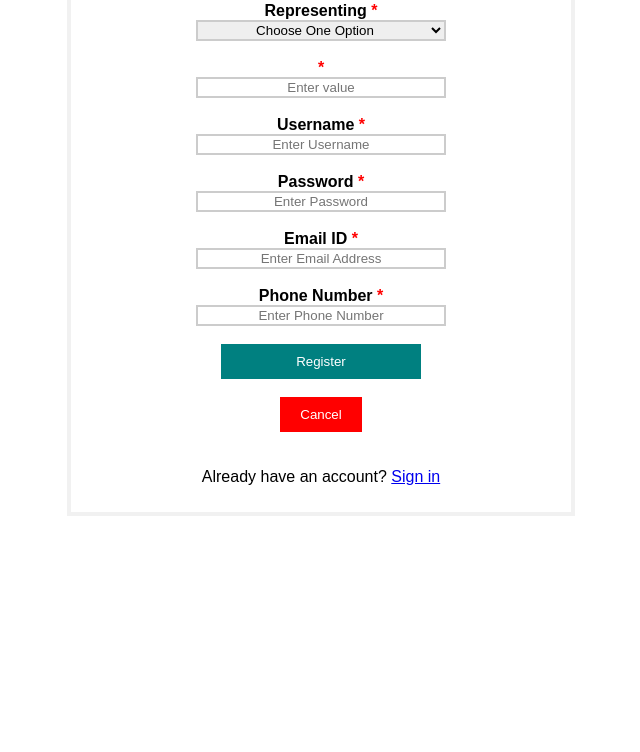
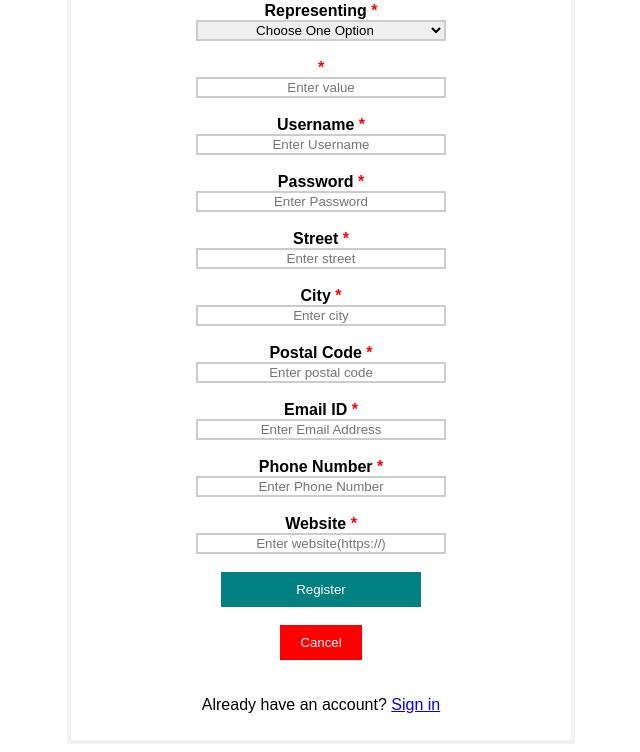
Before and after one commit to Anirudh-Chandran/B9CY100_2223_APT_10626568_10632013_10547037, a Flask app: page /Registration in a window 1280 px wide. Shown: the part 195-947 px from the top of the page, without its empty margins (319-959 px from the left). Before the commit the page ends 711 px from the top, so only its background shows below. Run offline with Flask 2, Linux system fonts and the light colour scheme.

Commit message:
registration_with_dataentry

```diff
--- a/Python_Code/app.py
+++ b/Python_Code/app.py
@@ -25,6 +25,17 @@ def Database_Connection():
     connection = pyodbc.connect('DRIVER={ODBC Driver 17 for SQL Server};SERVER='+server+';DATABASE='+database+';ENCRYPT=yes;UID='+username+';PWD='+ password)
     return connection.cursor()
 
+
+def hospital_entry(h_provider,street,city,postcode,website,email,phone_no):
+    cursor = Database_Connection()
+    cursor.execute("INSERT INTO HOSPITAL(H_name,H_street,H_city,H_postal_code,H_website,H_email,H_phone) VALUES(?,?,?,?,?,?,?)",h_provider,street,city,postcode,website,email,phone_no)
+    cursor.commit()
+
+
+def vendor_entry(v_provider,street,city,postcode,website,email,phone_no,v_about_us):
+    cursor = Database_Connection()
+    cursor.execute("INSERT INTO VENDOR(V_name,V_street,V_city,V_postal_code,V_website,V_email,V_phone_no,v_about_us) VALUES (?,?,?,?,?,?,?,?)",v_provider,street,city,postcode,website,email,phone_no,v_about_us)
+    cursor.commit()
 
 def prod_Dataentry(Prod_Name,Prod_Size,Description,bin_data):
     handler = Database_Connection()
@@ -181,13 +192,8 @@ def logout():
 def register():
     if request.method == 'POST':
         usertype = request.form.get('user_type')
-        if usertype == "Hospital":
-            h_provider = request.form['provider']
-        elif usertype == "Manufacturer / Vendor":
-            v_provider = request.form['provider']
-        else:
-            flash("Please select a usertype")
-            return redirect("/Registration")
+        h_provider = None
+        v_provider = None
         spl_char = ['%','!','@','#','$','^','&','*','(',')','_','-','=','+']
         upper_char = string.ascii_uppercase
         lower_char = string.ascii_lowercase
@@ -201,6 +207,10 @@ def register():
         for i in password:
             if i in spl_char or i in upper_char or i in lower_char or i in number_char:
                 continue
+        street = request.form['street']
+        city = request.form['city']
+        postcode = request.form['postcode']
+        website = request.form['website']
         email = request.form['email']
         if '@' not in email or "dbs.ie" not in email:
             flash("Incorrect email id")
@@ -209,7 +219,17 @@ def register():
         if not int(phone_no) or len(phone_no) > 10:
             flash("Incorrect phone number")
             return redirect("/Registration")
+
         credentials_addition(usertype,username,password)
+        if usertype == "Hospital":
+            h_provider = request.form['provider']
+            if h_provider is not None:
+                hospital_entry(h_provider,street,city,postcode,website,email,phone_no)
+        else:
+            v_provider = request.form['provider']
+            v_about_us = request.form['aboutus']
+            if v_provider is not None:
+                vendor_entry(v_provider,street,city,postcode,website,email,phone_no,v_about_us)
         return redirect('/Login')
     else:
         return render_template("registration.html")
--- a/Python_Code/credentials.xml
+++ b/Python_Code/credentials.xml
@@ -1 +1 @@
-<Credentials><Vendor><default>" "</default></Vendor><Hospital><default>" "</default><arjun>P@ssw0rd</arjun></Hospital><Admin><admin>password</admin></Admin></Credentials>
+<Credentials><Vendor><default>" "</default></Vendor><Hospital><default>" "</default><arjun>P@ssw0rd</arjun><arnold>Fr1end$0</arnold></Hospital><Admin><admin>password</admin></Admin></Credentials>
--- a/Python_Code/templates/registration.html
+++ b/Python_Code/templates/registration.html
@@ -91,7 +91,7 @@
 						{{ message }}
 					{% endfor %}
 			</div>
-            <div class="container">
+            <div class="container" id="container_id">
                 <label for="user_type"><b>Representing<b style="color: red"> *</b></b></label><br>
                 <select name="user_type" id="user_type" onchange = "if (this.selectedIndex) display();" required>
                     <option name="none">Choose One Option</option>
@@ -107,10 +107,30 @@
 						if(document.getElementById("user_type").value == "Manufacturer / Vendor"){
 							document.getElementById("provider").innerHTML = "Vendor Details";
 							document.getElementById("place").placeholder = "Vendor Name";
+							var inp = document.createElement("input");
+							inp.setAttribute("type","text");
+							inp.setAttribute("placeholder","Enter a description");
+							inp.setAttribute("name","aboutus");
+							inp.setAttribute("id","aboutus");
+							document.getElementById("container_id").insertBefore(inp,document.getElementById("submission"));
+							var breaker = document.createElement("br");
+							document.getElementById("container_id").insertBefore(breaker,document.getElementById("aboutus"));
+							var breaker2 = document.createElement("br");
+							document.getElementById("container_id").insertBefore(breaker2,document.getElementById("submission"));
+							var breaker3 = document.createElement("br");
+							document.getElementById("container_id").insertBefore(breaker3,breaker2)
+							var abus = document.createElement("label");
+							var l = document.createTextNode("About Us");
+							abus.setAttribute("for", "aboutus");
+							abus.setAttribute("id","breaker");
+							abus.appendChild(l);
+							document.getElementById("container_id").insertBefore(abus,breaker);
+
 						}
 
 					}
 				</script>
+
                 <label for ="provider" id="provider"><b> <b style="color: red"> *</b></b></label><br>
 				<input type="text" placeholder="Enter value" id="place" name="provider" required ><br><br>
 
@@ -120,13 +140,25 @@
                 <label for="pwd"><b>Password<b style="color: red"> *</b></b></label><br>
                 <input type="password" placeholder="Enter Password" name="pwd" required><br><br>
 
+				<label for="street"><b>Street<b style="color: red"> *</b></b></label><br>
+                <input type="text" placeholder="Enter street" name="street" ><br><br>
+
+				<label for="city"><b>City<b style="color: red"> *</b></b></label><br>
+                <input type="text" placeholder="Enter city" name="city" ><br><br>
+
+				<label for="postcode"><b>Postal Code<b style="color: red"> *</b></b></label><br>
+                <input type="text" placeholder="Enter postal code" name="postcode" ><br><br>
+
                 <label for="email"><b>Email ID<b style="color: red"> *</b></b></label><br>
                 <input type="text" placeholder="Enter Email Address" name="email" required><br><br>
 
                 <label for="num"><b>Phone Number<b style="color: red"> *</b></b></label><br>
                 <input type="text" placeholder="Enter Phone Number" name="num" required><br><br>
 
-                <button type="submit" >Register</button> <br><br>
+				<label for="website"><b>Website<b style="color: red"> *</b></b></label><br>
+                <input type="text" placeholder="Enter website(https://)" name="website" ><br><br>
+
+                <button type="submit" id="submission">Register</button> <br><br>
 				<button type="button" class="cancelbtn">Cancel</button>
             </div>
                 <div class="container signin">
```
